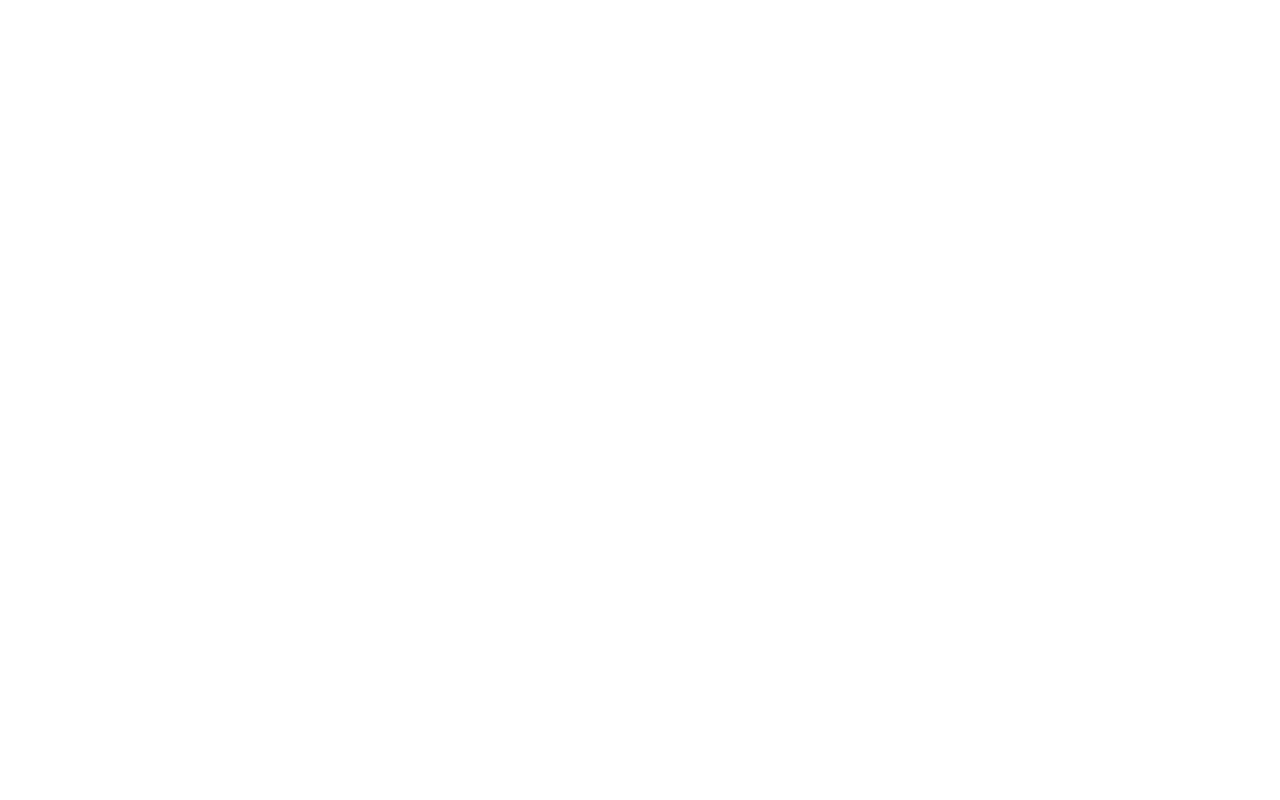
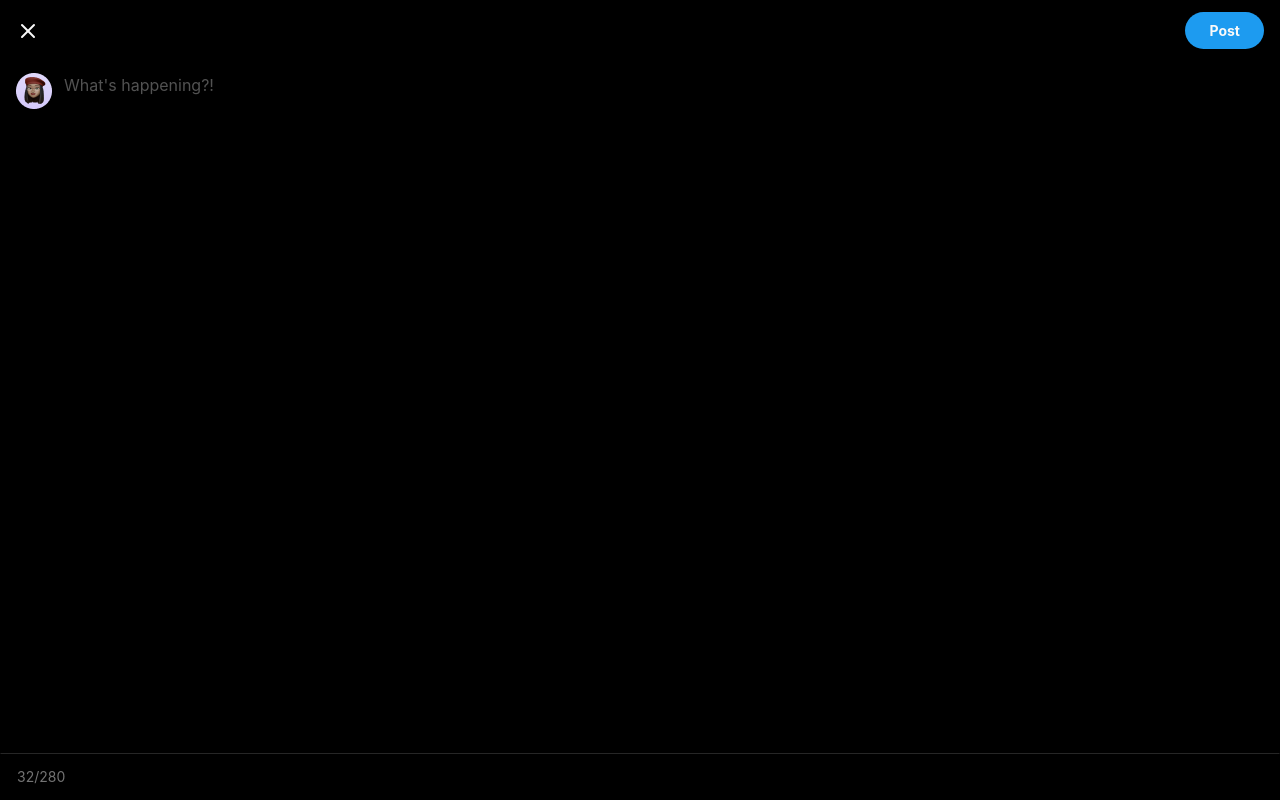
Before and after one commit to 100x-Engineers/layouts-assignment-kshitijingale, a plain HTML site: page src/compose-tweet/index.html in a window 1280 px wide. Drawn offline with Linux system fonts and the light colour scheme.

Commit message:
Compose tweet screen completed

```diff
--- a/src/compose-tweet/index.html
+++ b/src/compose-tweet/index.html
@@ -4,6 +4,41 @@
     <meta charset="UTF-8" />
     <meta name="viewport" content="width=device-width, initial-scale=1.0" />
     <title>Document</title>
+    <link rel="stylesheet" href="../../dist/output.css" />
   </head>
-  <body></body>
+  <body class="bg-black font-px-regular">
+    <div class="flex py-3 px-4 justify-between items-center">
+      <a href="../home-feed/index.html">
+        <img
+          src="../../public/images/create-account-1-signup-x.svg"
+          alt="close button icon"
+        />
+      </a>
+      <button
+        class="text-neutral-50 font-bold text-base leading-normal py-2 px-6 inline-flex justify-center items-center gap-[10px] rounded-full bg-twitter-blue hover:bg-twtr-blue-hover disabled:bg-twtr-blue-disabled disabled:text-neutral-400"
+      >
+        <div class="text-[14px]">Post</div>
+      </button>
+    </div>
+    <div class="flex py-3 px-4 justify-center items-center gap-3">
+      <img
+        class="self-start"
+        src="../../public/images/copy-link-user-avatar.png"
+        alt="user-avatar"
+      />
+      <textarea
+        rows=""
+        class="bg-transparent placeholder:text-neutral-600 text-neutral-50 outline-none caret-twitter-blue font-normal grow resize-none h-80"
+        type="text"
+        placeholder="What's happening?!"
+      ></textarea>
+    </div>
+    <div
+      class="flex py-3 px-4 justify-start items-center absolute bottom-0 left-0 right-0 border border-t-neutral-800"
+    >
+      <h2 class="text-sm text-neutral-500 font-normal leading-normal">
+        32/280
+      </h2>
+    </div>
+  </body>
 </html>
```
Also changed, not shown: src/home-feed/index.html (+1 -1 lines), dist/output.css.
